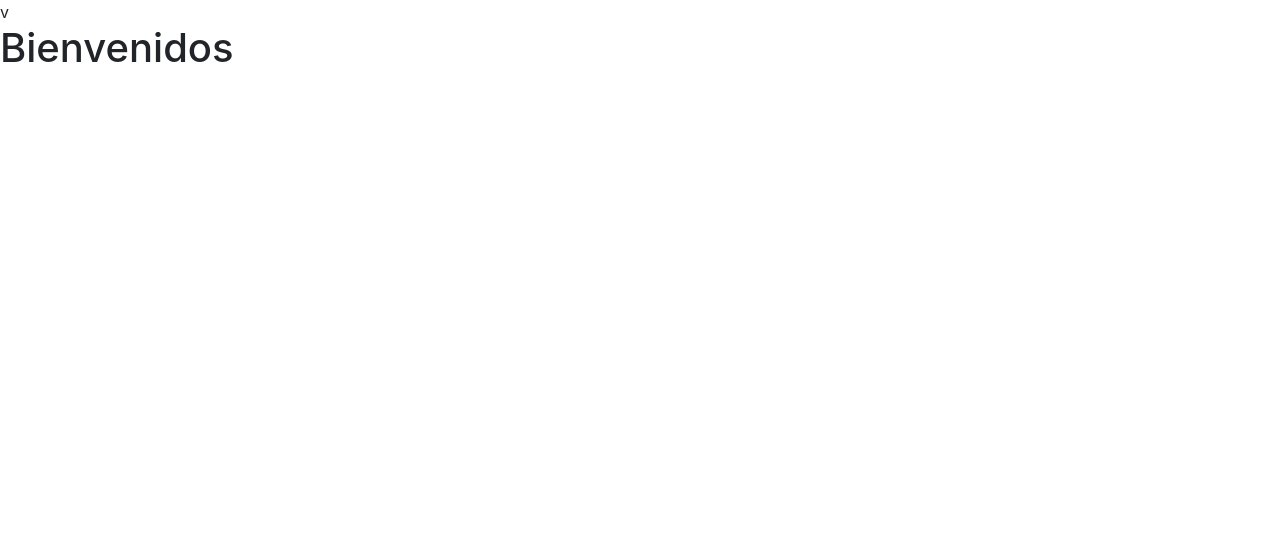
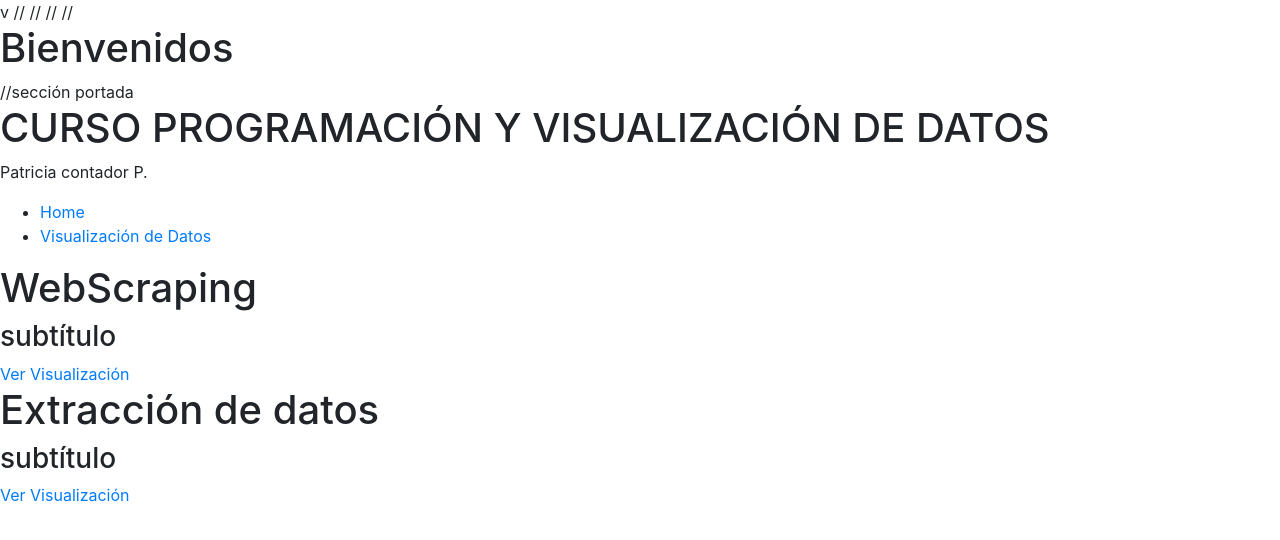
Before and after one commit to Elementales/demo, a plain HTML site: page index.html in a window 1280 px wide. Drawn offline with nearby package versions, Linux system fonts and the light colour scheme; a web font is replaced by a local one.

Commit message:
intento de barra de menú

```diff
--- a/index.html
+++ b/index.html
@@ -8,10 +8,54 @@ v<!doctype html>
     <!-- Bootstrap CSS -->
     <link rel="stylesheet" href="https://stackpath.bootstrapcdn.com/bootstrap/4.3.1/css/bootstrap.min.css" integrity="sha384-ggOyR0iXCbMQv3Xipma34MD+dH/1fQ784/j6cY/iJTQUOhcWr7x9JvoRxT2MZw1T" crossorigin="anonymous">
 
-    <title>Bienvenidos!</title>
-  </head>
+   // <title>Bienvenidos!</title>
+ // </head>
+ // <body>
+   // <h1>Bienvenidos</h1>
+
+  <!DOCTYPE html>
+<html>
+  <head>
+    <title>Trabajo</title>
+    <meta charset="utf-8"/>
+    <link href='https://fonts.googleapis.com/css?family=Montserrat:400,700|Allerta' rel='stylesheet' type='text/css'>
+       <meta name="viewport" content="width=device-width, initial-scale=1, user-scalable=no"/>
+      </head>
   <body>
-    <h1>Bienvenidos</h1>
+
+
+        <div>
+    //sección portada
+                <h1>CURSO PROGRAMACIÓN Y VISUALIZACIÓN DE DATOS</h1>
+                <p>Patricia contador P.</p>
+        </div>
+
+        <nav> <!-- menu -->
+          <ul>
+            <li>
+              <a href="index.html">Home</a>
+            </li>
+            <li>
+             <a href="visualización.html">Visualización de Datos</a>
+            </li>
+          </ul>
+        </nav>
+      </header>
+      <div>
+          <section>
+        <h1>WebScraping</h1><!-- titulo -->
+        <h3>subtítulo</h3><!-- resumen -->
+        <a class="button" href="#grafico">Ver Visualización</a><!-- boton -->
+    </section>
+    <section>
+        <h1>Extracción de datos</h1><!-- titulo -->
+        <h3>subtítulo</h3><!-- resumen -->
+        <a class="button" href="#grafico">Ver Visualización</a><!-- boton -->
+    </section>
+      </div>
+
+   </body>
+</html>
 
     <!-- Optional JavaScript -->
     <!-- jQuery first, then Popper.js, then Bootstrap JS -->
```
